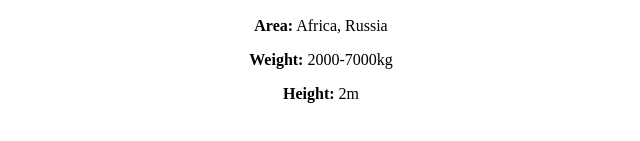
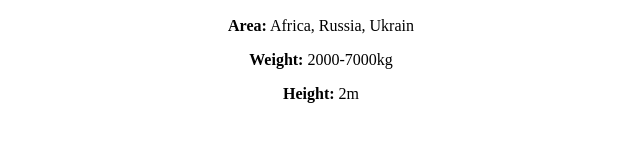
Before and after one commit to logrender/wild_animals, a plain HTML site: page index.html in a window 1280 px wide. Shown: the part 1492-1633 px from the top of the page, 319-959 px from the left. Drawn offline with Linux system fonts and the light colour scheme.

Commit message:
commit for revert

```diff
--- a/index.html
+++ b/index.html
@@ -34,7 +34,7 @@
 
     <h2>Kangaroo</h2>
     <img width="350px" src="pictures/kenguru.jpg" />
-    <p><b>Area:</b> Africa, Russia</p>
+    <p><b>Area:</b> Africa, Russia, Ukrain</p>
     <p><b>Weight:</b> 2000-7000kg</p>
     <p><b>Height:</b> 2m</p>
     <br />
```
